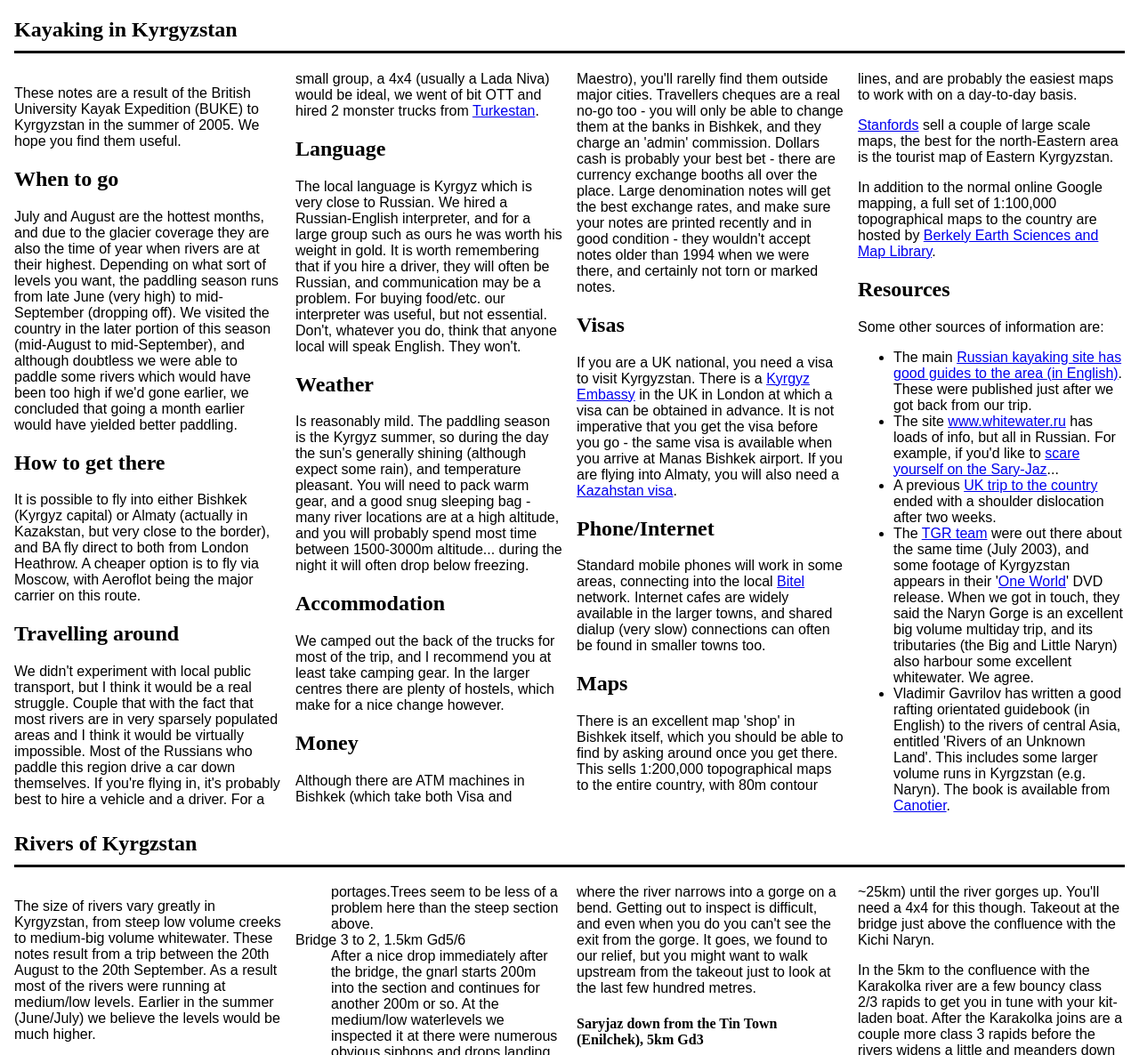
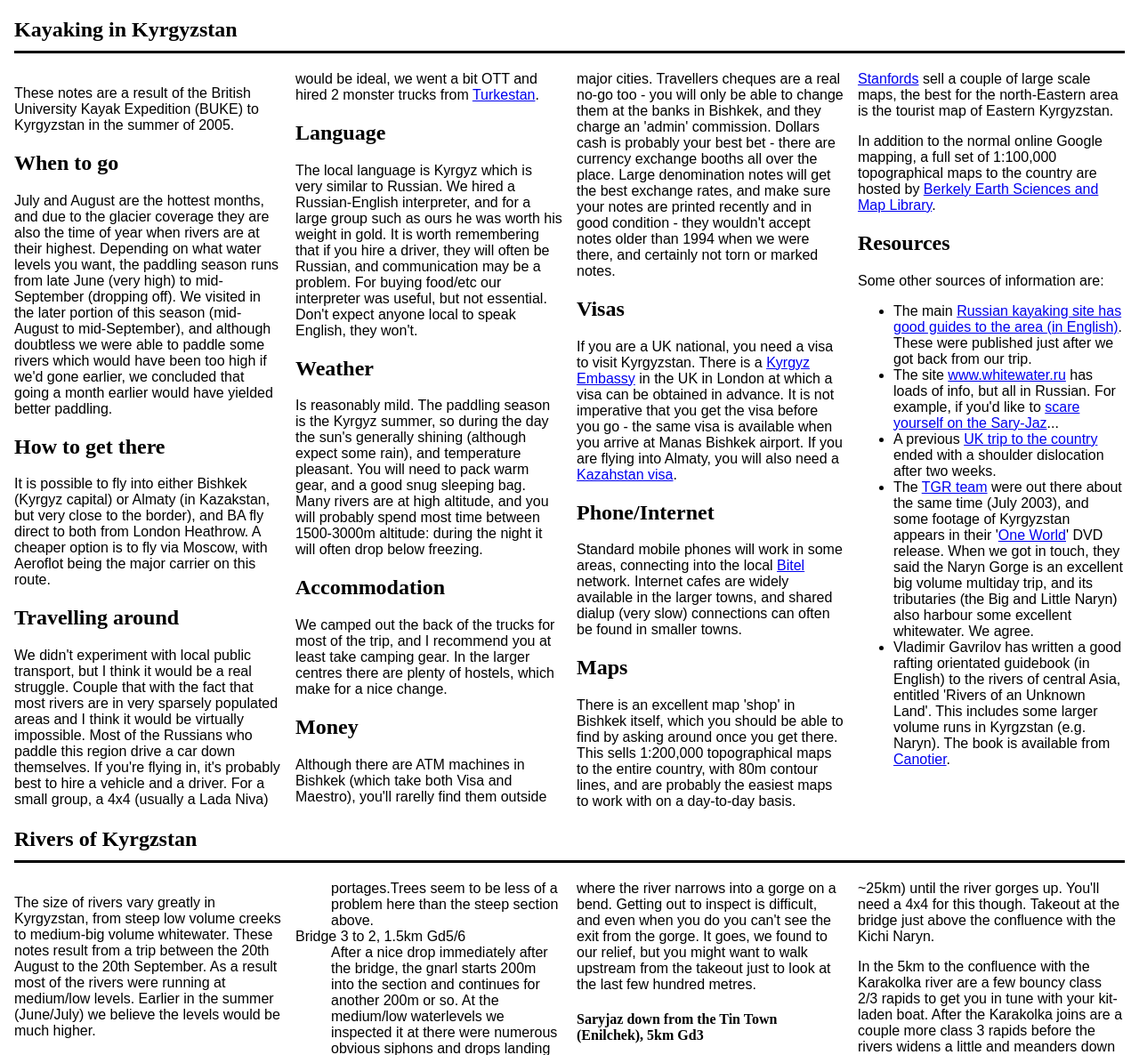
Before and after one commit to robtuley/kayakstan.rob.cx, a PHP site: page / in a window 1280 px wide. Shown: the top 1186 px of the page at 89% size. Run offline with PHP 8.4, Linux system fonts and the light colour scheme; some libraries are stand-ins or nearby versions.

Commit message:
Minor text/grammar updates to general info

```diff
--- a/index.php
+++ b/index.php
@@ -33,25 +33,25 @@
 <h1>Kayaking in Kyrgyzstan</h1>
 
 <div class=columned>
-<p>These notes are a result of the British University Kayak Expedition (BUKE) to Kyrgyzstan in the summer of 2005. We hope you find them useful.</p>
+<p>These notes are a result of the British University Kayak Expedition (BUKE) to Kyrgyzstan in the summer of 2005.</p>
 
 <h2>When to go</h2>
-<p>July and August are the hottest months, and due to the glacier coverage they are also the time of year when rivers are at their highest. Depending on what sort of levels you want, the paddling season runs from late June (very high) to mid-September (dropping off). We visited the country in the later portion of this season (mid-August to mid-September), and although doubtless we were able to paddle some rivers which would have been too high if we'd gone earlier, we concluded that going a month earlier would have yielded better paddling.</p>
+<p>July and August are the hottest months, and due to the glacier coverage they are also the time of year when rivers are at their highest. Depending on what water levels you want, the paddling season runs from late June (very high) to mid-September (dropping off). We visited in the later portion of this season (mid-August to mid-September), and although doubtless we were able to paddle some rivers which would have been too high if we'd gone earlier, we concluded that going a month earlier would have yielded better paddling.</p>
 
 <h2>How to get there</h2>
-<p>It is possible to fly into either Bishkek (Kyrgyz capital) or Almaty (actually in Kazakstan, but very close to the border), and BA fly direct to both from London Heathrow. A cheaper option is to fly via Moscow, with Aeroflot being the major carrier on this route.</p>
+<p>It is possible to fly into either Bishkek (Kyrgyz capital) or Almaty (in Kazakstan, but very close to the border), and BA fly direct to both from London Heathrow. A cheaper option is to fly via Moscow, with Aeroflot being the major carrier on this route.</p>
 
 <h2>Travelling around</h2>
-<p>We didn't experiment with local public transport, but I think it would be a real struggle. Couple that with the fact that most rivers are in very sparsely populated areas and I think it would be virtually impossible. Most of the Russians who paddle this region drive a car down themselves. If you're flying in, it's probably best to hire a vehicle and a driver. For a small group, a 4x4 (usually a Lada Niva) would be ideal, we went of bit OTT and hired 2 monster trucks from <a href=http://www.karakol.kg>Turkestan</a>.</p>
+<p>We didn't experiment with local public transport, but I think it would be a real struggle. Couple that with the fact that most rivers are in very sparsely populated areas and I think it would be virtually impossible. Most of the Russians who paddle this region drive a car down themselves. If you're flying in, it's probably best to hire a vehicle and a driver. For a small group, a 4x4 (usually a Lada Niva) would be ideal, we went a bit OTT and hired 2 monster trucks from <a href=http://www.karakol.kg>Turkestan</a>.</p>
 
 <h2>Language</h2>
-<p>The local language is Kyrgyz which is very close to Russian. We hired a Russian-English interpreter, and for a large group such as ours he was worth his weight in gold. It is worth remembering that if you hire a driver, they will often be Russian, and communication may be a problem. For buying food/etc. our interpreter was useful, but not essential. Don't, whatever you do, think that anyone local will speak English. They won't.</p>
+<p>The local language is Kyrgyz which is very similar to Russian. We hired a Russian-English interpreter, and for a large group such as ours he was worth his weight in gold. It is worth remembering that if you hire a driver, they will often be Russian, and communication may be a problem. For buying food/etc our interpreter was useful, but not essential. Don't expect anyone local to speak English, they won't.</p>
 
 <h2>Weather</h2>
-<p>Is reasonably mild. The paddling season is the Kyrgyz summer, so during the day the sun's generally shining (although expect some rain), and temperature pleasant. You will need to pack warm gear, and a good snug sleeping bag - many river locations are at a high altitude, and you will probably spend most time between 1500-3000m altitude... during the night it will often drop below freezing.</p>
+<p>Is reasonably mild. The paddling season is the Kyrgyz summer, so during the day the sun's generally shining (although expect some rain), and temperature pleasant. You will need to pack warm gear, and a good snug sleeping bag. Many rivers are at high altitude, and you will probably spend most time between 1500-3000m altitude: during the night it will often drop below freezing.</p>
 
 <h2>Accommodation</h2>
-<p>We camped out the back of the trucks for most of the trip, and I recommend you at least take camping gear. In the larger centres there are plenty of hostels, which make for a nice change however.</p>
+<p>We camped out the back of the trucks for most of the trip, and I recommend you at least take camping gear. In the larger centres there are plenty of hostels, which make for a nice change.</p>
 
 <h2>Money</h2>
 <p>Although there are ATM machines in Bishkek (which take both Visa and Maestro), you'll rarelly find them outside major cities. Travellers cheques are a real no-go too - you will only be able to change them at the banks in Bishkek, and they charge an 'admin' commission. Dollars cash is probably your best bet - there are currency exchange booths all over the place. Large denomination notes will get the best exchange rates, and make sure your notes are printed recently and in good condition - they wouldn't accept notes older than 1994 when we were there, and certainly not torn or marked notes.</p>
@@ -60,7 +60,7 @@
 <p>If you are a UK national, you need a visa to visit Kyrgyzstan. There is a <a href=http://www.kyrgyz-embassy.org.uk>Kyrgyz Embassy</a> in the UK in London at which a visa can be obtained in advance. It is not imperative that you get the visa before you go - the same visa is available when you arrive at Manas Bishkek airport. If you are flying into Almaty, you will also need a <a href=http://kazakhstanembassy.org.uk>Kazahstan visa</a>.</p>
 
 <h2>Phone/Internet</h2>
-<p>Standard mobile phones will work in some areas, connecting into the local <a href=http://www.bitel.kg>Bitel</a> network. Internet cafes are widely available in the larger towns, and shared dialup (very slow) connections can often be found in smaller towns too.</p>
+<p>Standard mobile phones will work in some areas, connecting into the local <a href=http://www.bitel.kg>Bitel</a> network. Internet cafes are widely available in the larger towns, and shared dialup (very slow) connections can often be found in smaller towns.</p>
 
 <h2>Maps</h2>
 <p>There is an excellent map 'shop' in Bishkek itself, which you should be able to find by asking around once you get there. This sells 1:200,000 topographical maps to the entire country, with 80m contour lines, and are probably the easiest maps to work with on a day-to-day basis.</p>
```
